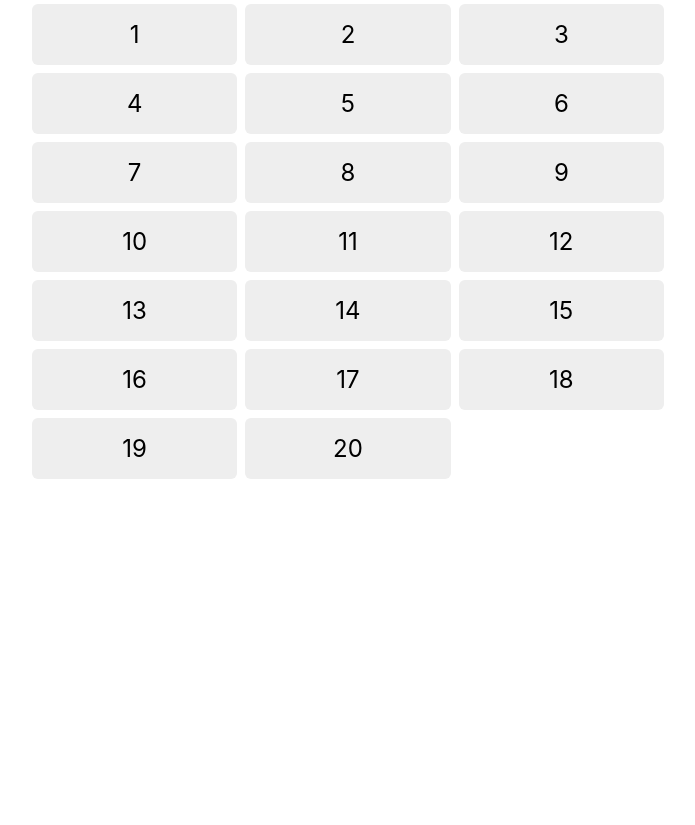
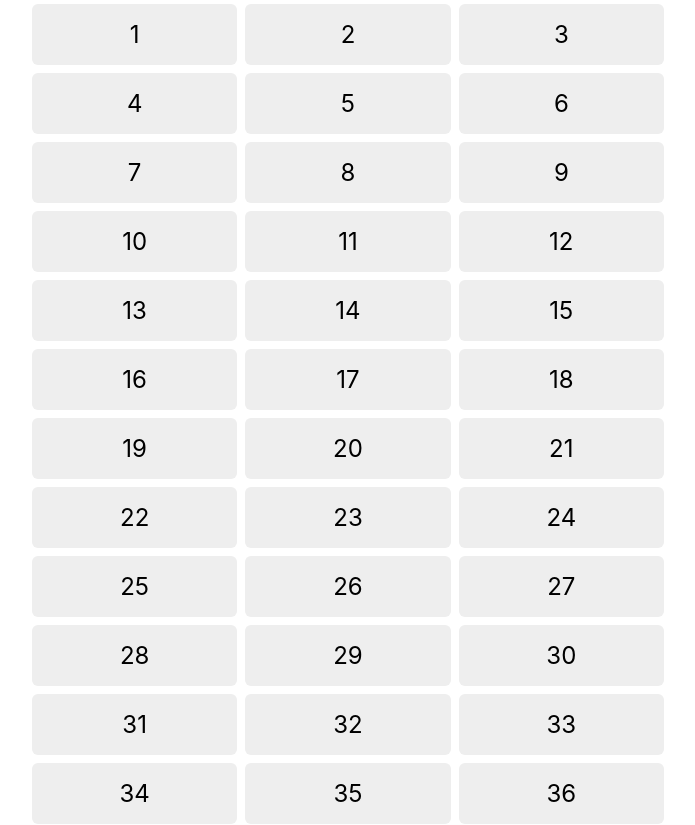
Before and after one commit to davidrobins/which-number-explorer, a React (Create React App) app: page / in a window 1280 px wide. Shown: the top 825 px of the page, without its empty margins (292-987 px from the left). Before the commit the page ends 800 px from the top, so only its background shows below. Built offline with nearby package versions, Linux system fonts and the light colour scheme.

Commit message:
Basic state management

```diff
--- a/src/App.js
+++ b/src/App.js
@@ -1,13 +1,18 @@
-import logo from './style/logo.svg';
-import './style/App.css';
+import React, { useState } from 'react';
+
 import Grid from "./Grid";
 
-function App() {
-  return (
-    <div className="App">
-      <Grid ceiling={20}/>
-    </div>
-  );
+const App = () => {
+
+    const ceiling = 144
+
+    const [selected, setSelected] = useState(null)
+
+    return (
+        <div className="App">
+            <Grid ceiling={ceiling} selected={selected} setSelected={setSelected}/>
+        </div>
+    );
 }
 
 export default App;
--- a/src/Grid.js
+++ b/src/Grid.js
@@ -3,12 +3,19 @@ import './style/grid.css'
 
 const Grid = props => {
 
-    const { ceiling, selected, highlight } = props;
+    const { ceiling, selected, setSelected, highlight } = props;
 
     const numberBoxes = [];
 
     for(let i = 1; i <= ceiling; i++){
-        numberBoxes.push(<div className={'numberbox'} key={`numberbox-${i}`}>{i}</div>)
+        numberBoxes.push(
+            <div
+                className={'numberbox'}
+                key={`numberbox-${i}`}
+                onClick={() => setSelected(i)}
+            >
+                {i}
+            </div>)
     }
 
     return (
--- a/src/style/App.css
+++ /dev/null
@@ -1,38 +0,0 @@
-.App {
-  text-align: center;
-}
-
-.App-logo {
-  height: 40vmin;
-  pointer-events: none;
-}
-
-@media (prefers-reduced-motion: no-preference) {
-  .App-logo {
-    animation: App-logo-spin infinite 20s linear;
-  }
-}
-
-.App-header {
-  background-color: #282c34;
-  min-height: 100vh;
-  display: flex;
-  flex-direction: column;
-  align-items: center;
-  justify-content: center;
-  font-size: calc(10px + 2vmin);
-  color: white;
-}
-
-.App-link {
-  color: #61dafb;
-}
-
-@keyframes App-logo-spin {
-  from {
-    transform: rotate(0deg);
-  }
-  to {
-    transform: rotate(360deg);
-  }
-}
--- a/src/style/grid.css
+++ b/src/style/grid.css
@@ -12,6 +12,8 @@
     font-size: 24px;
     padding: 16px 0;
     margin: 4px;
+    text-align: center;
+    cursor: pointer;
 }
 
 @media screen and (max-width: 639px){
```
Also changed, not shown: 1 other file (tests, documents, lock files or other folders).
